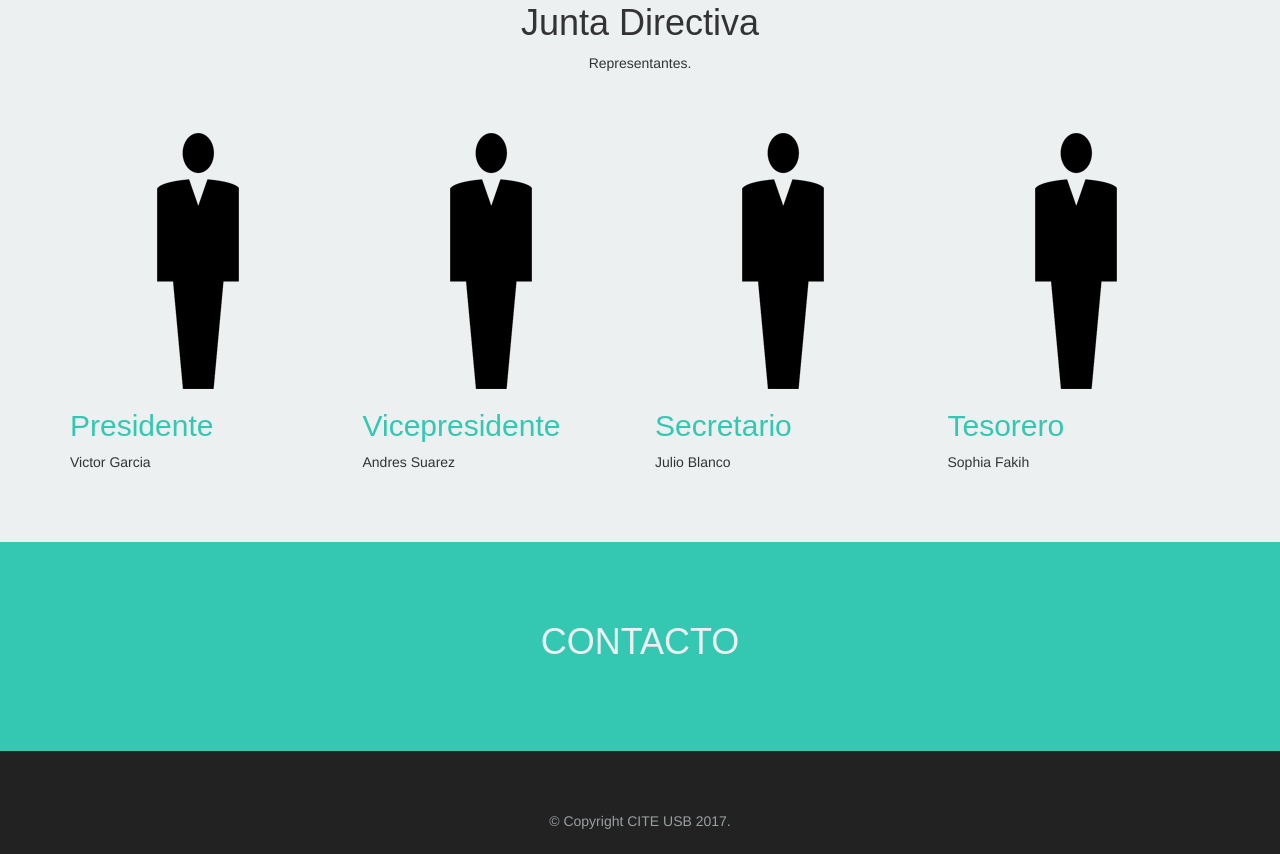
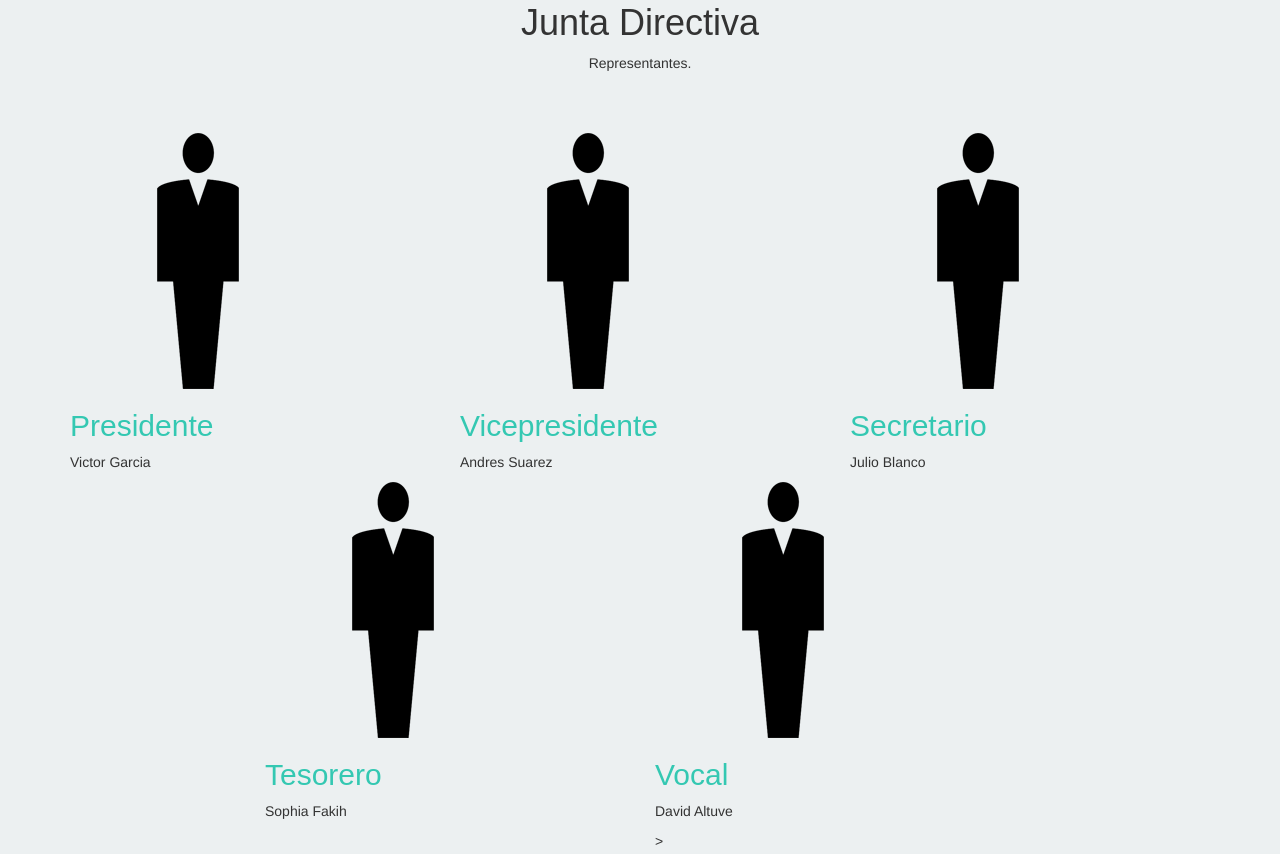
Before and after one commit to ricdizio/cite-page, a plain HTML site: page index.html in a window 1280 px wide. Shown: the part 1438-2292 px from the top of the page. Drawn offline with Linux system fonts and the light colour scheme; a script that the page names is missing; a web font is replaced by a local one.

Commit message:
junta_sin_foto

```diff
--- a/index.html
+++ b/index.html
@@ -163,25 +163,30 @@
                 </header>
                 <section class="block-body">
                     <div class="row">
-                        <div class="col-sm-3 blog-post">
+                        <div class="col-sm-4 blog-post">
                             <img src="img/man.png" alt="Design Your Mind">
                             <a href="#"><h2>Presidente</h2></a>
                             <p> Victor Garcia <p/>
                         </div>
-                        <div class="col-sm-3 blog-post">
+                        <div class="col-sm-4 blog-post">
                             <img src="img/man.png" alt="Winter Is Comming">
                             <a href="#"><h2>Vicepresidente</h2></a>
                             <p> Andres Suarez <p/>
                         </div>
-                        <div class="col-sm-3 blog-post">
+                        <div class="col-sm-4 blog-post">
                             <img src="img/man.png" alt="The Illustration">
                             <a href="#"><h2>Secretario</h2></a>
                             <p> Julio Blanco <p>
                         </div>
-                        <div class="col-sm-3 blog-post">
-                            <img src="img/man.png" alt="The Illustration2">
+                        <div class="col-sm-4 col-md-offset-2 blog-post">
+                            <img align="center" src="img/man.png" alt="The Illustration2">
                             <a href="#"><h2>Tesorero</h2></a>
                             <p> Sophia Fakih <p>
+                        </div>
+                        <div class="col-sm-4 blog-post">
+                            <img src="img/man.png" alt="The Illustration2">
+                            <a href="#"><h2>	Vocal</h2></a>
+                            <p> David Altuve </p>>
                         </div>
                     </div>
                 </section>
```
